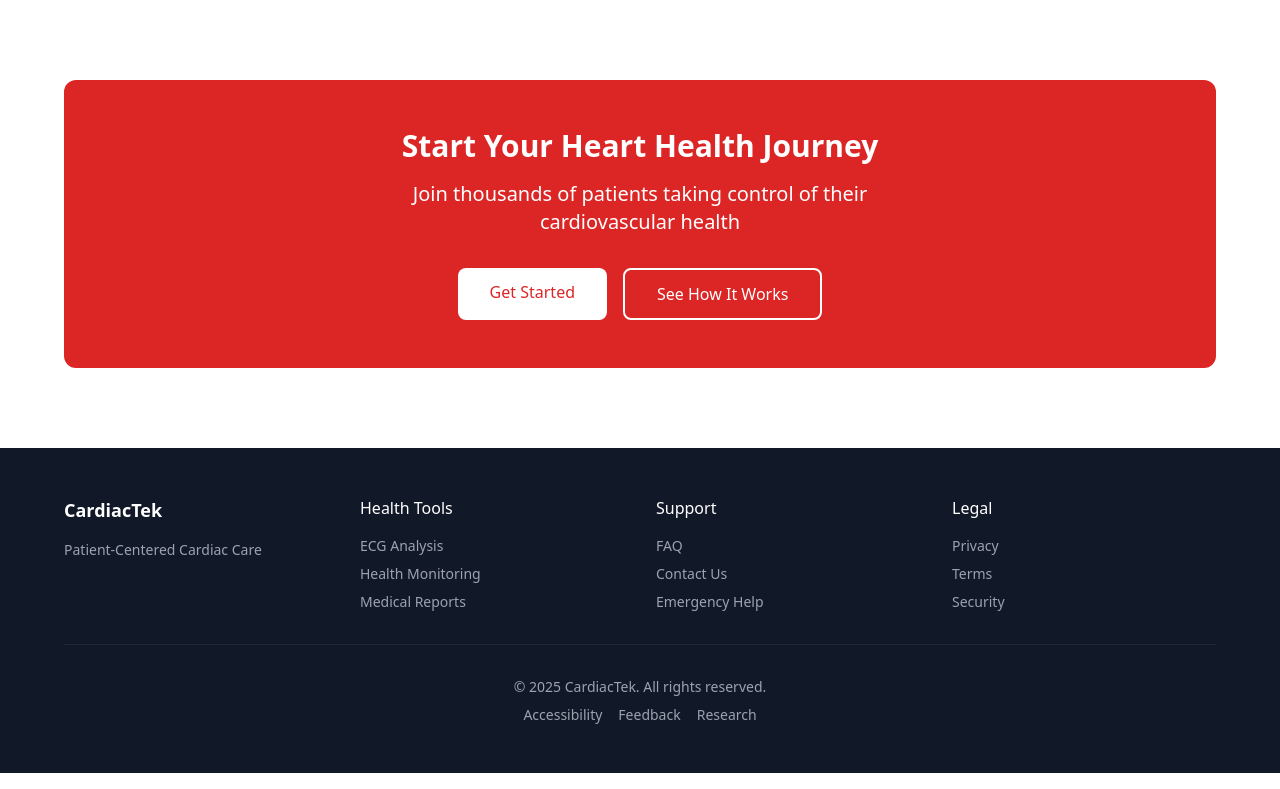
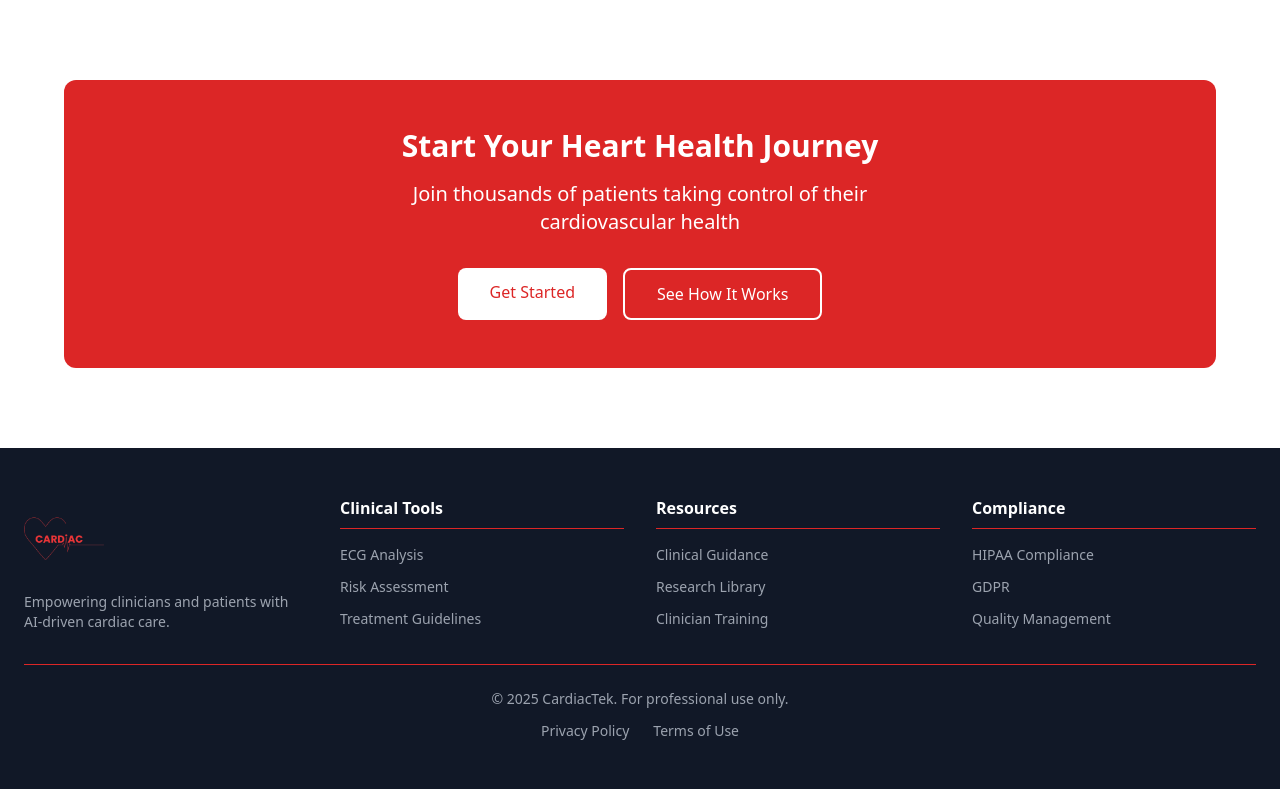
Before and after one commit to PraiseOrly/New_App, a React (Vite) app in the folder NewApp/: page /for-patients in a window 1280 px wide. Shown: the part 1926-2715 px from the top of the page. Built offline with nearby package versions, Linux system fonts and the light colour scheme.

Commit message:
Update PatientBenefits.tsx

```diff
--- a/NewApp/src/pages/PatientBenefits.tsx
+++ b/NewApp/src/pages/PatientBenefits.tsx
@@ -1,6 +1,7 @@
 import React from 'react';
 import { Link } from 'react-router-dom';
 import Navbar from '../components/Navbar';
+import Footer from '../components/Footer';
 import {
   UserIcon,
   HeartPulseIcon,
@@ -154,50 +155,7 @@ const PatientBenefits = () => {
       </main>
 
       {/* Footer */}
-      <footer className="bg-gray-900 text-white py-12 px-4">
-        <div className="max-w-6xl mx-auto">
-          <div className="grid grid-cols-1 md:grid-cols-4 gap-8 mb-8">
-            <div>
-              <h3 className="font-bold text-lg mb-4">CardiacTek</h3>
-              <p className="text-gray-400 text-sm">
-                Patient-Centered Cardiac Care
-              </p>
-            </div>
-            <div>
-              <h4 className="font-medium mb-4">Health Tools</h4>
-              <ul className="space-y-2 text-sm text-gray-400">
-                <li><Link to="/ecg" className="hover:text-white transition-colors">ECG Analysis</Link></li>
-                <li><Link to="/monitoring" className="hover:text-white transition-colors">Health Monitoring</Link></li>
-                <li><Link to="/reports" className="hover:text-white transition-colors">Medical Reports</Link></li>
-              </ul>
-            </div>
-            <div>
-              <h4 className="font-medium mb-4">Support</h4>
-              <ul className="space-y-2 text-sm text-gray-400">
-                <li><Link to="/faq" className="hover:text-white transition-colors">FAQ</Link></li>
-                <li><Link to="/contact" className="hover:text-white transition-colors">Contact Us</Link></li>
-                <li><Link to="/emergency" className="hover:text-white transition-colors">Emergency Help</Link></li>
-              </ul>
-            </div>
-            <div>
-              <h4 className="font-medium mb-4">Legal</h4>
-              <ul className="space-y-2 text-sm text-gray-400">
-                <li><Link to="/privacy" className="hover:text-white transition-colors">Privacy</Link></li>
-                <li><Link to="/terms" className="hover:text-white transition-colors">Terms</Link></li>
-                <li><Link to="/security" className="hover:text-white transition-colors">Security</Link></li>
-              </ul>
-            </div>
-          </div>
-          <div className="border-t border-gray-800 pt-8 text-center text-sm text-gray-400">
-            <p>© {new Date().getFullYear()} CardiacTek. All rights reserved.</p>
-            <div className="mt-2 flex gap-4 justify-center">
-              <Link to="/accessibility" className="hover:text-white transition-colors">Accessibility</Link>
-              <Link to="/feedback" className="hover:text-white transition-colors">Feedback</Link>
-              <Link to="/research" className="hover:text-white transition-colors">Research</Link>
-            </div>
-          </div>
-        </div>
-      </footer>
+      <Footer />
     </div>
   );
 };
```
